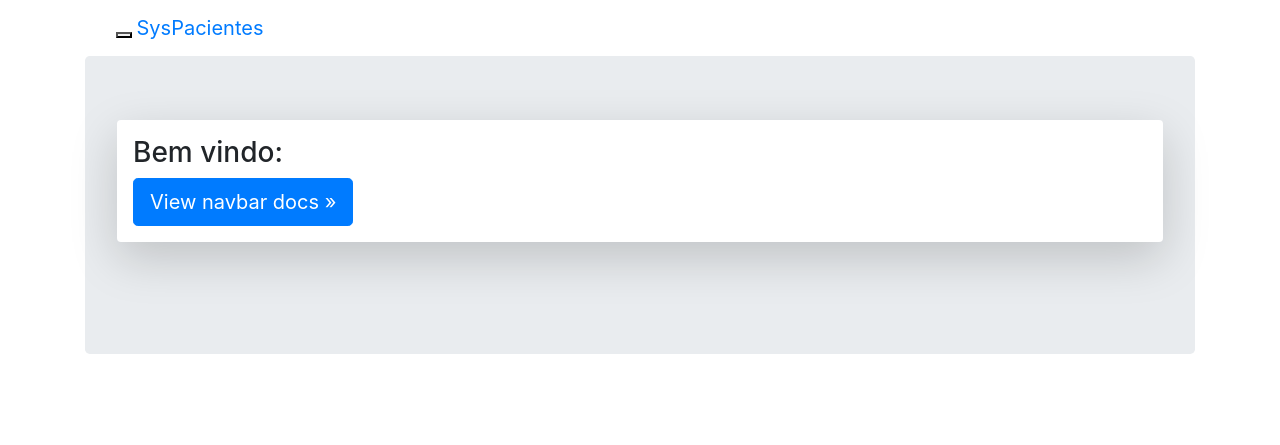
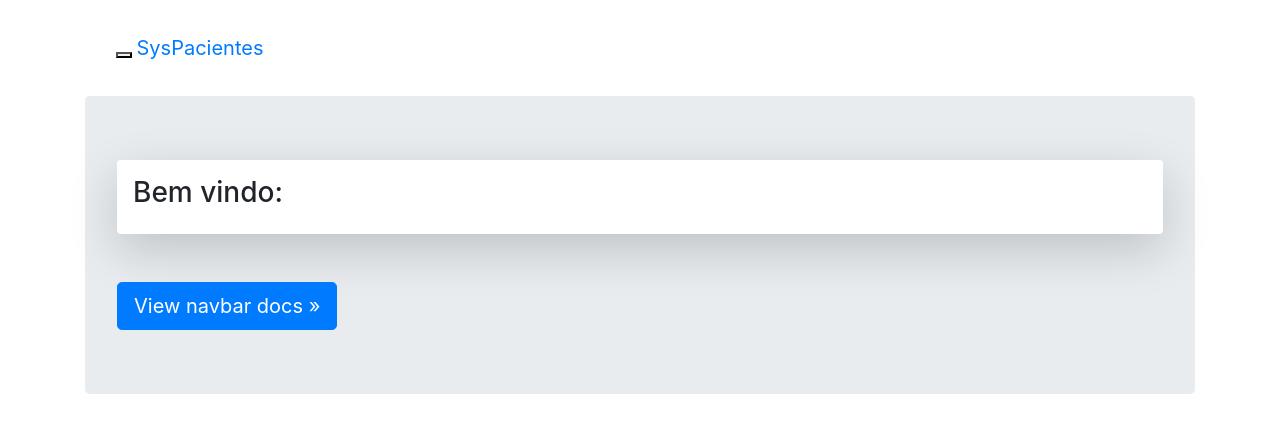
Before and after one commit to LucasIdalgo/syspacientes, a PHP site: page /admin.php?id_usuario=1 in a window 1280 px wide. Shown: the top 445 px of the page. Run offline with PHP 8.4, Linux system fonts and the light colour scheme; data that the repository does not hold is empty.

Commit message:
Adicionando CSS navbar

```diff
--- a/admin.php
+++ b/admin.php
@@ -22,21 +22,8 @@
     <!-- Bootstrap core CSS -->
     <link href="css/bootstrap.min.css" rel="stylesheet">
 
-    <!-- IE10 viewport hack for Surface/desktop Windows 8 bug -->
-    <link href="css/ie10-viewport-bug-workaround.css" rel="stylesheet">
-
     <!-- Custom styles for this template -->
     <link href="navbar.css" rel="stylesheet">
-
-    <!-- Just for debugging purposes. Don't actually copy these 2 lines! -->
-    <!--[if lt IE 9]><script src="../../assets/js/ie8-responsive-file-warning.js"></script><![endif]-->
-    <script src="js/ie-emulation-modes-warning.js"></script>
-
-    <!-- HTML5 shim and Respond.js for IE8 support of HTML5 elements and media queries -->
-    <!--[if lt IE 9]>
-      <script src="https://oss.maxcdn.com/html5shiv/3.7.3/html5shiv.min.js"></script>
-      <script src="https://oss.maxcdn.com/respond/1.4.2/respond.min.js"></script>
-    <![endif]-->
   </head>
 
   <body>
@@ -57,7 +44,7 @@
           </div>
           <div id="navbar" class="navbar-collapse collapse">
             <ul class="nav navbar-nav">
-              <li class="active"><a href="#">Home</a></li>
+              <li class="active"><a href="#">Inicio</a></li>
               <li><a href="#">Sobre</a></li>
               <li><a href="#">Nos contate!</a></li>
               <li class="dropdown">
@@ -84,12 +71,12 @@
 
       <!-- Main component for a primary marketing message or call to action -->
       <div class="jumbotron">
-      <div class="shadow-lg p-3 mb-5 bg-white rounded">
-         <?php
-         echo "<h3>Bem vindo: ". $nome_usuario . "</h3>";
-         ?>
-          <a class="btn btn-lg btn-primary" href="../../components/#navbar" role="button">View navbar docs &raquo;</a>
+         <div class="shadow-lg p-3 mb-5 bg-white rounded">
+            <?php
+               echo "<h3>Bem vindo: ". $nome_usuario . "</h3>";
+            ?>
          </div>
+         <a class="btn btn-lg btn-primary" href="#" role="button">View navbar docs &raquo;</a>
       </div>
 
     </div> <!-- /container -->
--- /dev/null
+++ b/css/navbar.css
@@ -0,0 +1,8 @@
+body {
+    padding-top: 20px;
+    padding-bottom: 20px;
+  }
+
+  .navbar {
+    margin-bottom: 20px;
+  }
```
